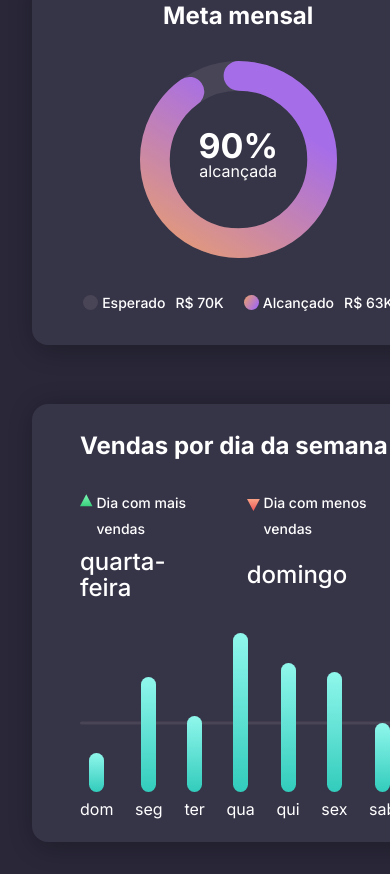
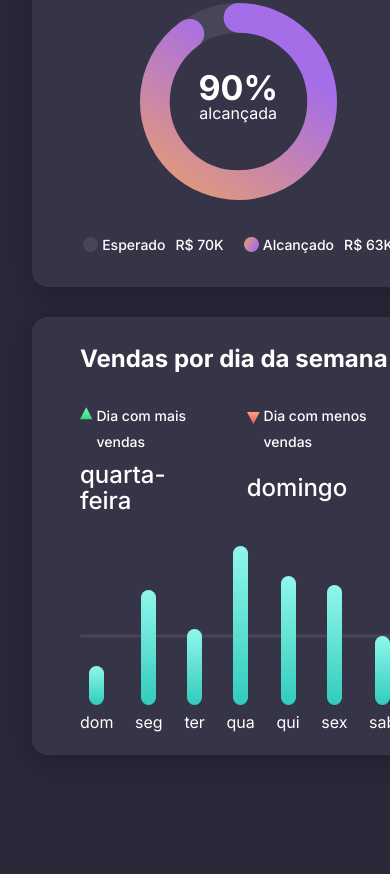
Before and after one commit to jhessfrois/boracodar, a plain HTML site: page h/index.html in a window 390 px wide. Shown: the part 916-1790 px from the top of the page. After the commit the page ends 1703 px from the top, so only its background shows below. Drawn offline with Linux system fonts and the light colour scheme.

Commit message:
atualizando repositorio

```diff
--- a/h/styles.css
+++ b/h/styles.css
@@ -25,7 +25,7 @@ body {
 }
 
 .box {
-  padding: 2.9rem 4.8rem;
+  padding: 1.5rem 3rem;
 
   background: #363447;
   box-shadow: 0.3rem 0.4rem 2.6rem rgba(0, 0, 0, 0.25);
@@ -37,9 +37,11 @@ body {
 }
 
 #app {
-  column-gap: 3.2rem;
-  row-gap: 5.9rem;
+  grid-template-columns: 29.6rem max-content max-content;
+  grid-template-rows: max-content;
 
+  column-gap: 2rem;
+  row-gap: 3rem;
   width: fit-content;
   min-height: 100vh;
   height: fit-content;
@@ -48,6 +50,22 @@ body {
 
   place-content: center;
   padding: 3.2rem;
+}
+
+.box:nth-child(4) {
+  grid-column: 1/4;
+}
+
+.weekly-sell .wrapper {
+  flex-direction: row;
+}
+
+.weekly-sell .left {
+  grid-auto-flow: initial;
+}
+
+.bars {
+  gap: 5.9rem;
 }
 
 .top {
@@ -161,13 +179,13 @@ svg circle:nth-child(2) {
 
 .weekly-sell .wrapper {
   display: flex;
-  flex-direction: column;
+  flex-direction: row;
   gap: 3.2rem;
 }
 
 .weekly-sell .left {
   gap: 3.2rem;
-  grid-auto-flow: column;
+  grid-auto-flow: row;
 }
 
 .weekly-sell .left,
@@ -252,25 +270,32 @@ svg circle:nth-child(2) {
   }
 }
 
-@media (min-width: 120rem) {
-  #app {
-    grid-template-columns: 29.6rem max-content max-content;
-    grid-template-rows: max-content;
+@media screen and (max-width: 773px) {
+  .box {
+    padding: 2.9rem 4.8rem;
   }
 
+  #app {
+    display: flex;
+    flex-direction: column;
+    align-items: center;
+    margin: auto;
+  }
+
+  .box:nth-child(1),
+  .box:nth-child(2),
+  .box:nth-child(3),
   .box:nth-child(4) {
-    grid-column: 1/4;
+    width: 100%;
   }
 
   .weekly-sell .wrapper {
-    flex-direction: row;
+    display: flex;
+    flex-direction: column;
   }
 
   .weekly-sell .left {
-    grid-auto-flow: initial;
-  }
-
-  .bars {
-    gap: 5.9rem;
+    gap: 3.2rem;
+    grid-auto-flow: column;
   }
 }
```
Also changed, not shown: 1 other file.
